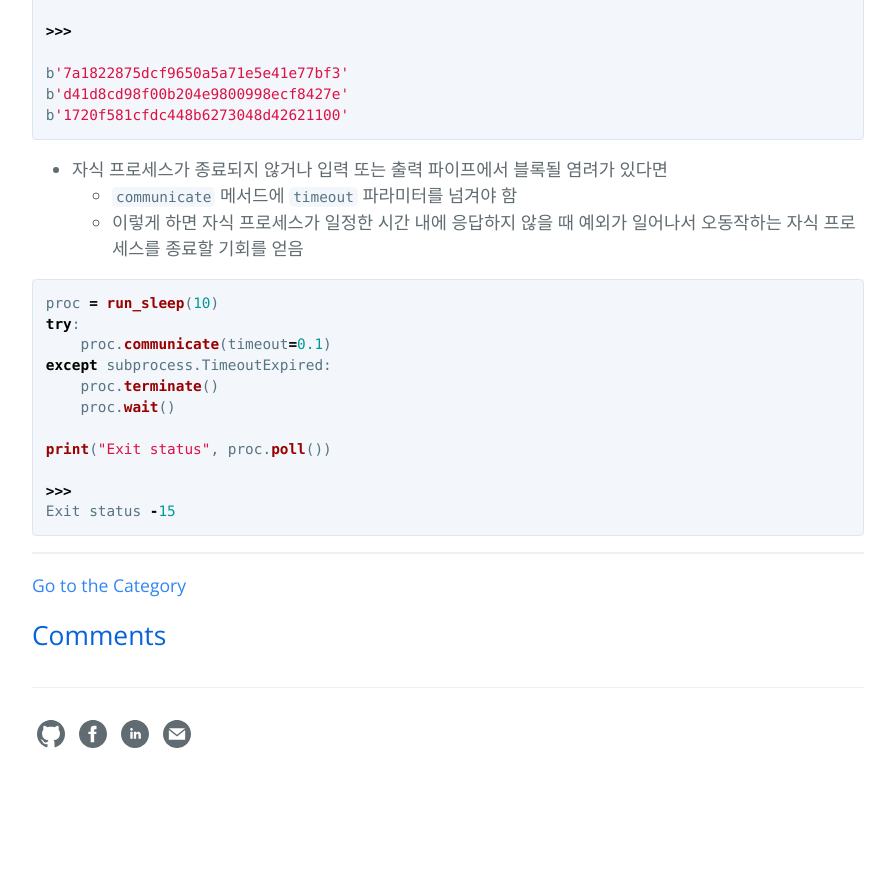
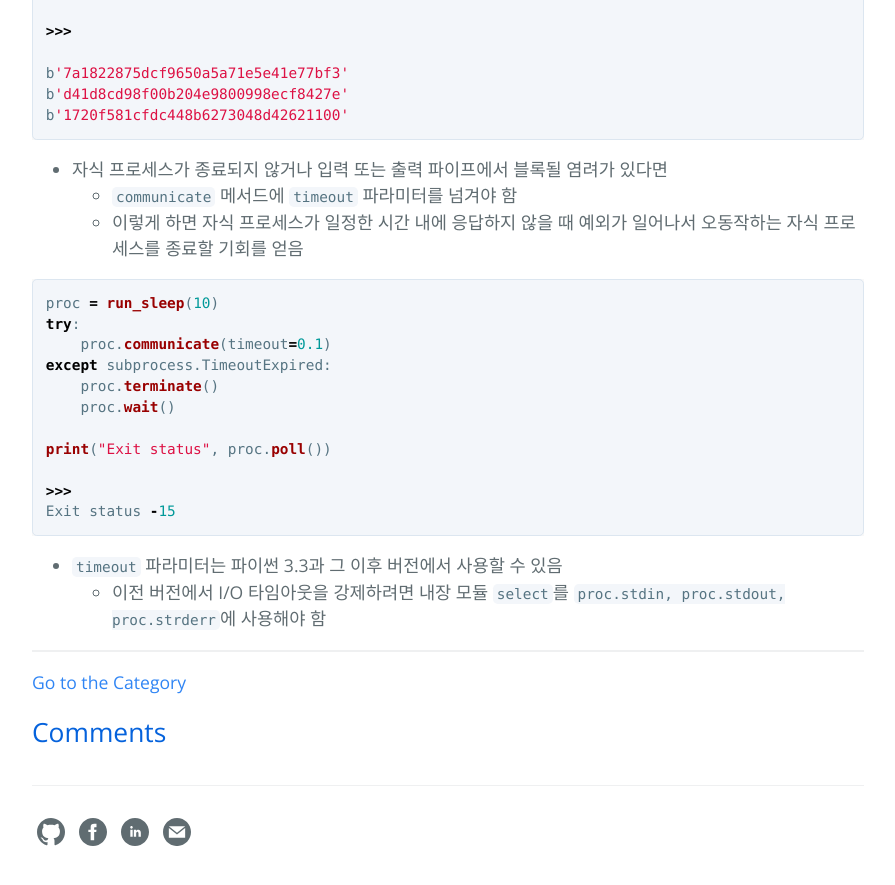
Before and after one commit to hcnoh/hcnoh.github.io, a Jekyll site: the page built from _posts/2018-10-19-effective-python-way36.md, in a window 1280 px wide and 900 px high, scrolled down 4102 px. Shown: the top 885 px of the window, without its empty margins (192-1087 px from the left). Built offline with Jekyll 4.4.1, drawn with Linux system fonts in a browser that asks for light colours; comment, search, counter and statistics services are not loaded; before the commit the page ends 4904 px from its top, so only the background shows below that.

Commit message:
Update 2018-10-19-effective-python-way36.md

````diff
--- a/_posts/2018-10-19-effective-python-way36.md
+++ b/_posts/2018-10-19-effective-python-way36.md
@@ -193,3 +193,6 @@ print("Exit status", proc.poll())
 >>>
 Exit status -15
 ```
+
+- `timeout` 파라미터는 파이썬 3.3과 그 이후 버전에서 사용할 수 있음
+  - 이전 버전에서 I/O 타임아웃을 강제하려면 내장 모듈 `select`를 `proc.stdin, proc.stdout, proc.strderr`에 사용해야 함
````
